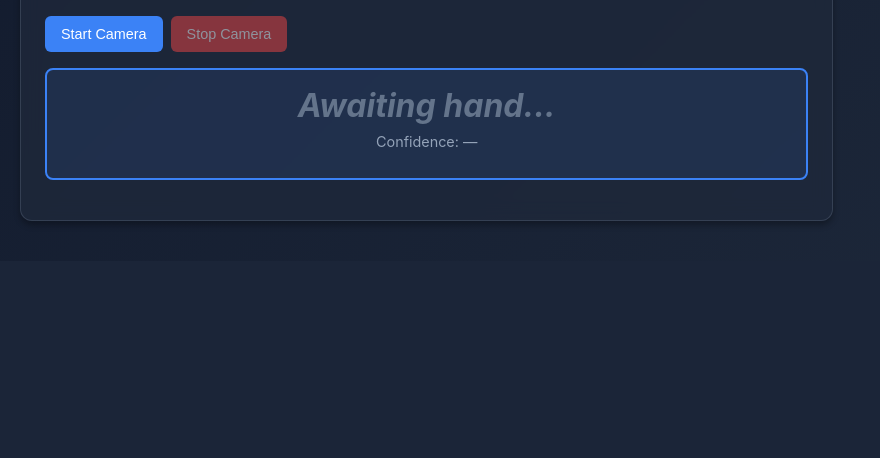
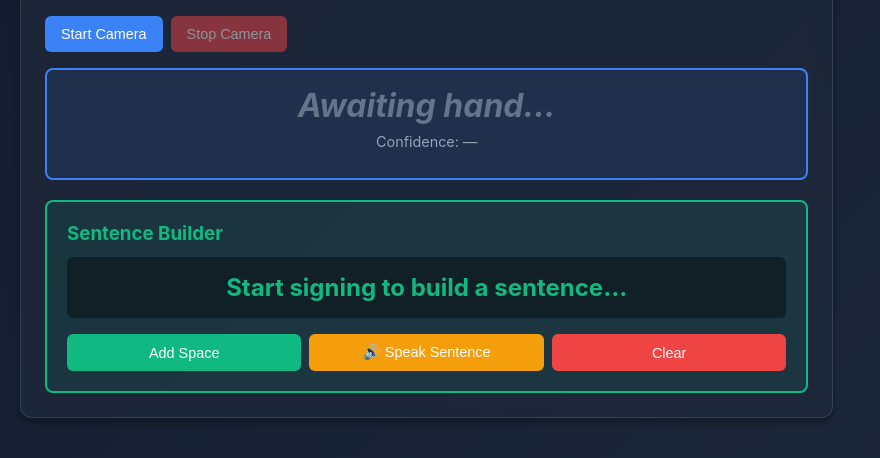
Before and after one commit to Sanjay-0623/hand-sign-detector-ai, a Flask app: page /detect in a window 1280 px wide. Shown: the part 747-1205 px from the top of the page, without its empty margins (0-880 px from the left). Before the commit the page ends 973 px from the top, so only its background shows below. Run offline with Flask 3, Linux system fonts and the light colour scheme; the visitor is signed in with stand-in values (Sample User, id 1); some libraries are stand-ins or nearby versions.

Commit message:
feat: add sentence builder and fix rate limiting
Implement aggressive caching and sentence building with TTS.

Co-authored-by: null <211677530+Sanjay-0623@users.noreply.github.com>

```diff
--- a/app.py
+++ b/app.py
@@ -262,7 +262,7 @@ def call_openai_vision(image_base64, api_key):
                 "content": [
                     {
                         "type": "text",
-                        "text": "Analyze this image and identify the hand sign or gesture being shown. Respond ONLY with the name of the gesture in lowercase (e.g., 'thumbs-up', 'peace', 'ok', 'pointing', 'fist', 'open-palm', etc.). If no clear hand sign is visible, respond with 'none'."
+                        "text": "Analyze this image and identify the hand sign being shown. If it's a letter of the alphabet (A-Z), respond with ONLY that single letter. If it's a gesture like thumbs-up, peace sign, ok sign, pointing, fist, or open palm, respond with the gesture name in lowercase. If no clear hand sign is visible, respond with 'none'. Be concise - respond with just one word or letter."
                     },
                     {
                         "type": "image_url",
@@ -273,7 +273,8 @@ def call_openai_vision(image_base64, api_key):
                 ]
             }
         ],
-        "max_tokens": 50
+        "max_tokens": 10,
+        "temperature": 0.3
     }
 
     try:
@@ -370,7 +371,7 @@ def call_groq_vision(image_base64, api_key):
                 "content": [
                     {
                         "type": "text",
-                        "text": "Identify the hand sign. Respond ONLY with the gesture name in lowercase (e.g., 'thumbs-up', 'peace'). If no hand is visible, say 'none'."
+                        "text": "Identify the hand sign. Respond ONLY with the gesture name in lowercase. If no hand is visible, say 'none'."
                     },
                     {
                         "type": "image_url",
--- a/templates/detect.html
+++ b/templates/detect.html
@@ -260,6 +260,56 @@
             font-style: italic;
         }
 
+        .sentence-builder {
+            background: rgba(16, 185, 129, 0.1);
+            border: 2px solid #10b981;
+            border-radius: 8px;
+            padding: 20px;
+            margin-top: 20px;
+        }
+
+        .sentence-display {
+            background: rgba(0, 0, 0, 0.4);
+            padding: 16px;
+            border-radius: 6px;
+            min-height: 60px;
+            font-size: 1.5rem;
+            font-weight: bold;
+            color: #10b981;
+            text-align: center;
+            word-wrap: break-word;
+            margin-bottom: 16px;
+        }
+
+        .sentence-controls {
+            display: flex;
+            gap: 8px;
+            flex-wrap: wrap;
+        }
+
+        .sentence-controls button {
+            flex: 1;
+            min-width: 120px;
+        }
+
+        .btn-success {
+            background: #10b981;
+            color: white;
+        }
+
+        .btn-success:hover {
+            background: #059669;
+        }
+
+        .btn-warning {
+            background: #f59e0b;
+            color: white;
+        }
+
+        .btn-warning:hover {
+            background: #d97706;
+        }
+
         .alert {
             padding: 12px;
             border-radius: 6px;
@@ -349,6 +399,18 @@
                         <div class="prediction-text" id="prediction-text" style="margin-top: 12px; color: #6ee7b7; font-size: 0.95rem;"></div>
                         <button class="btn-primary" id="speak-btn" onclick="speakPrediction()" style="width: 100%; margin-top: 8px; display: none;">🔊 Speak</button>
                     </div>
+
+                    <div class="sentence-builder">
+                        <h3 style="color: #10b981; margin-bottom: 12px;">Sentence Builder</h3>
+                        <div class="sentence-display" id="sentence-display">
+                            <span id="current-sentence" style="color: #10b981;">Start signing to build a sentence...</span>
+                        </div>
+                        <div class="sentence-controls">
+                            <button class="btn-success" onclick="addSpace()">Add Space</button>
+                            <button class="btn-warning" onclick="speakSentence()">🔊 Speak Sentence</button>
+                            <button class="btn-danger" onclick="clearSentence()">Clear</button>
+                        </div>
+                    </div>
                 </div>
             </div>
 
@@ -399,6 +461,12 @@
         let aiRetryDelay = 5000; // Start with 5s delay, will increase on errors
         let lastAiResult = null; // Cache last result
         let consecutiveErrors = 0; // Track errors for exponential backoff
+
+        // Sentence builder variables
+        let currentSentence = '';
+        let lastAddedChar = '';
+        let lastAddTime = 0;
+        const CHAR_ADD_DELAY = 2000; // Wait 2 seconds before adding same character again
 
         const HAND_CONNECTIONS = [
             [0, 1], [1, 2], [2, 3], [3, 4],
@@ -747,6 +815,7 @@
                                 if (prediction && prediction.label && prediction.label !== 'none') {
                                     displayPrediction(prediction);
                                     currentPrediction = prediction;
+                                    addToSentence(prediction.label);
                                     autoSpeak(prediction);
                                 } else if (!prediction) {
                                     // Error already displayed in detectWithAi
@@ -769,6 +838,7 @@
                             displayPrediction(prediction);
                             currentPrediction = prediction;
                             if (prediction) {
+                                addToSentence(prediction.label);
                                 autoSpeak(prediction);
                             }
                         } else {
@@ -929,6 +999,73 @@
                 ctx.fill();
             });
         }
+
+        function addToSentence(detectedChar) {
+            if (!detectedChar || detectedChar === 'none') return;
+
+            const now = Date.now();
+            // Only add if it's a different character or enough time has passed
+            if (detectedChar === lastAddedChar && (now - lastAddTime) < CHAR_ADD_DELAY) {
+                return;
+            }
+
+            // Extract single character if AI returns full word
+            let char = detectedChar.toLowerCase().trim();
+            // If it's a single letter, add it
+            if (char.length === 1) {
+                currentSentence += char;
+            } else {
+                // If AI returns a word/gesture name, try to extract first letter or use as-is
+                currentSentence += char + ' ';
+            }
+
+            lastAddedChar = detectedChar;
+            lastAddTime = now;
+
+            updateSentenceDisplay();
+        }
+
+        function addSpace() {
+            if (currentSentence && !currentSentence.endsWith(' ')) {
+                currentSentence += ' ';
+                updateSentenceDisplay();
+            }
+        }
+
+        function updateSentenceDisplay() {
+            const display = document.getElementById('current-sentence');
+            if (display) {
+                if (currentSentence.trim()) {
+                    display.textContent = currentSentence;
+                    display.style.color = '#10b981';
+                } else {
+                    display.textContent = 'Start signing to build a sentence...';
+                    display.style.color = '#64748b';
+                }
+            }
+        }
+
+        function speakSentence() {
+            if (!currentSentence.trim()) {
+                alert('No sentence to speak!');
+                return;
+            }
+
+            const utterance = new SpeechSynthesisUtterance(currentSentence);
+            utterance.rate = 0.9;
+            utterance.volume = 1.0;
+            speechSynthesis.speak(utterance);
+        }
+
+        function clearSentence() {
+            if (currentSentence.trim() && !confirm('Clear the current sentence?')) {
+                return;
+            }
+            currentSentence = '';
+            lastAddedChar = '';
+            lastAddTime = 0;
+            updateSentenceDisplay();
+        }
     </script>
 </body>
 </html>
```
